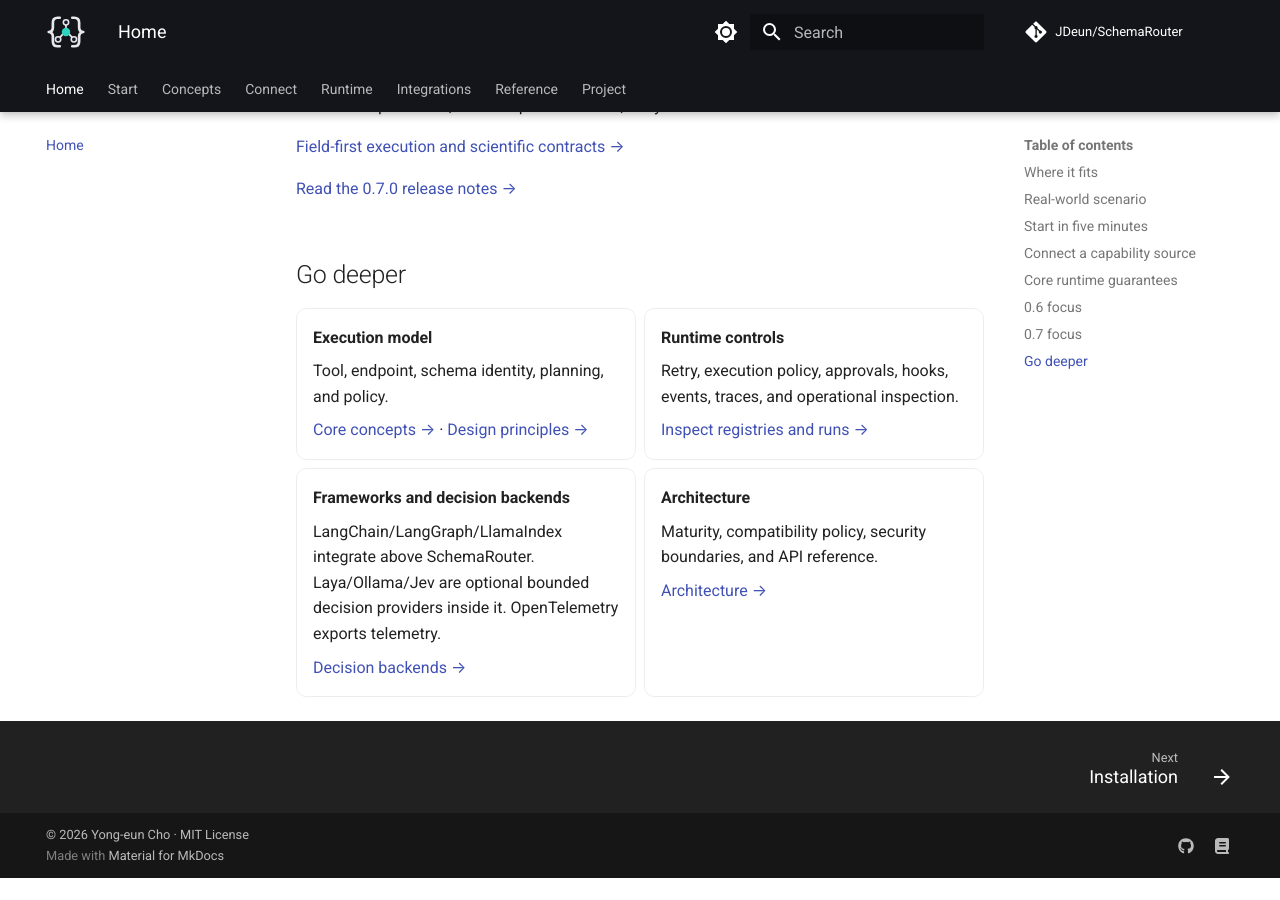
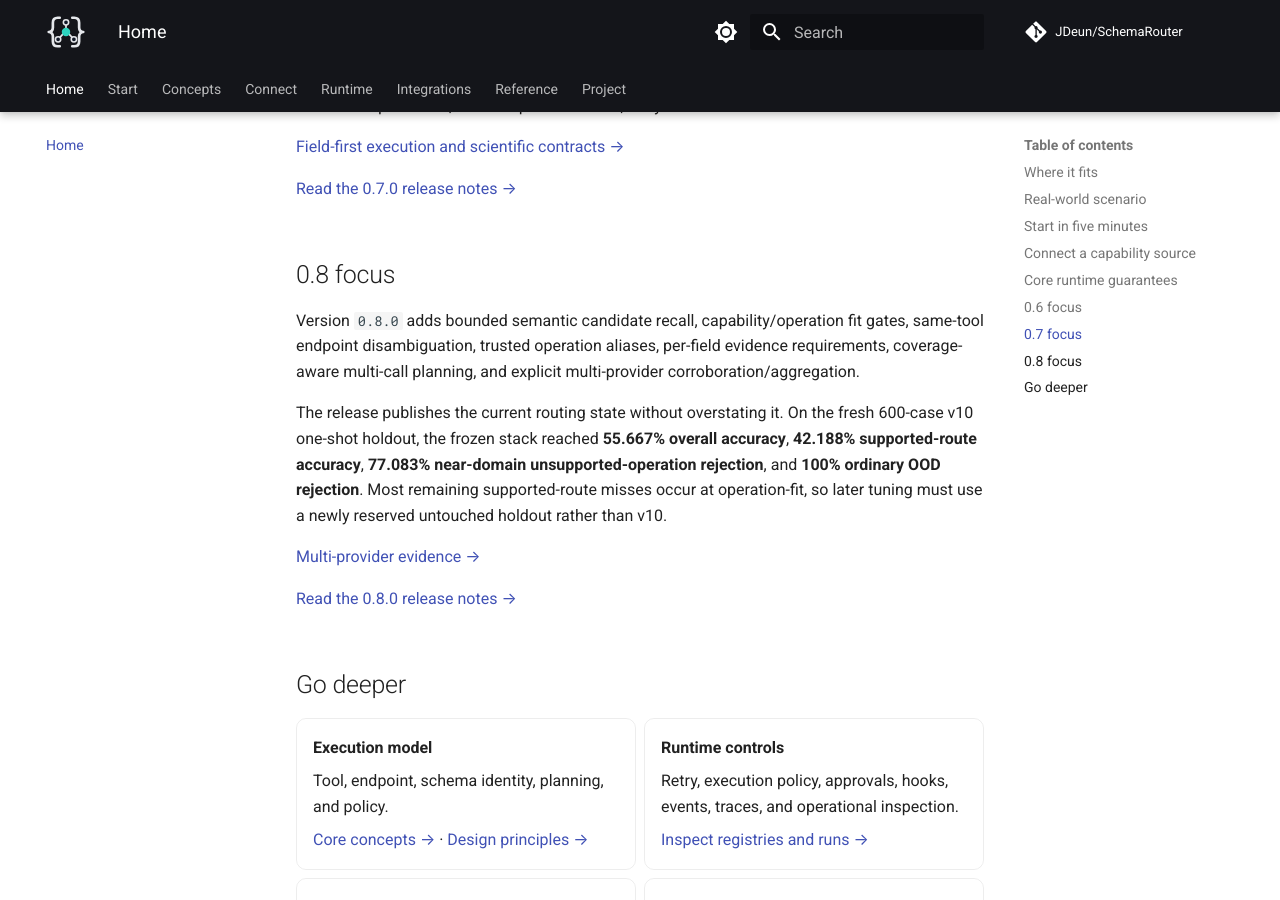
Before and after one commit to JDeun/SchemaRouter, an MkDocs documentation site: the page built from docs/index.md, in a window 1280 px wide and 900 px high, scrolled down 4507 px. Built offline with MkDocs 1.6.1 and Material for MkDocs 9.7.7, drawn with Linux system fonts in a browser that asks for light colours; comment, search, counter and statistics services are not loaded; before the commit the page ends 5385 px from its top, so only the background shows below that; some of the changed text lies outside the part shown.

Commit message:
docs: publish 0.8.0 site landing state

```diff
--- a/docs/index.md
+++ b/docs/index.md
@@ -5,7 +5,7 @@
 
 <div class="sr-hero" markdown>
 
-<span class="sr-kicker">SchemaRouter 0.7.0</span>
+<span class="sr-kicker">SchemaRouter 0.8.0</span>
 
 # Put a typed execution boundary between agents and tools
 
@@ -182,6 +182,22 @@ equivalence, convert qualifier values, or synthesize measurement context.
 
 [Read the 0.7.0 release notes →](releases/0.7.0.md)
 
+## 0.8 focus
+
+Version `0.8.0` adds bounded semantic candidate recall, capability/operation fit gates,
+same-tool endpoint disambiguation, trusted operation aliases, per-field evidence requirements,
+coverage-aware multi-call planning, and explicit multi-provider corroboration/aggregation.
+
+The release publishes the current routing state without overstating it. On the fresh 600-case v10
+one-shot holdout, the frozen stack reached **55.667% overall accuracy**, **42.188% supported-route
+accuracy**, **77.083% near-domain unsupported-operation rejection**, and **100% ordinary OOD
+rejection**. Most remaining supported-route misses occur at operation-fit, so later tuning must use
+a newly reserved untouched holdout rather than v10.
+
+[Multi-provider evidence →](guides/multi-provider-evidence.md)
+
+[Read the 0.8.0 release notes →](releases/0.8.0.md)
+
 ## Go deeper
 
 <div class="grid cards" markdown>
```
